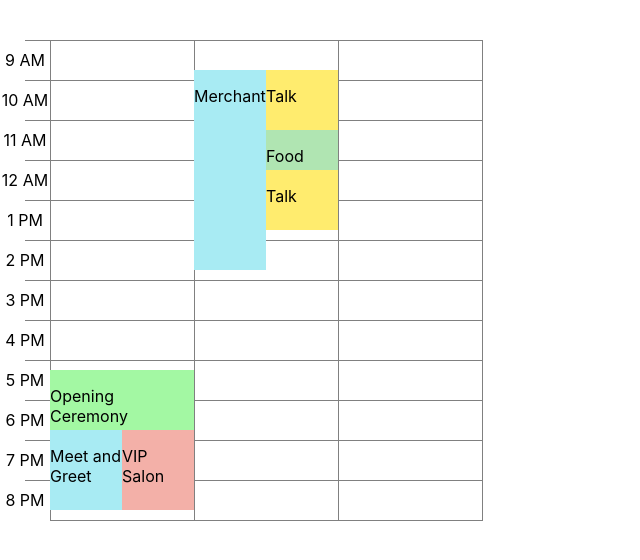
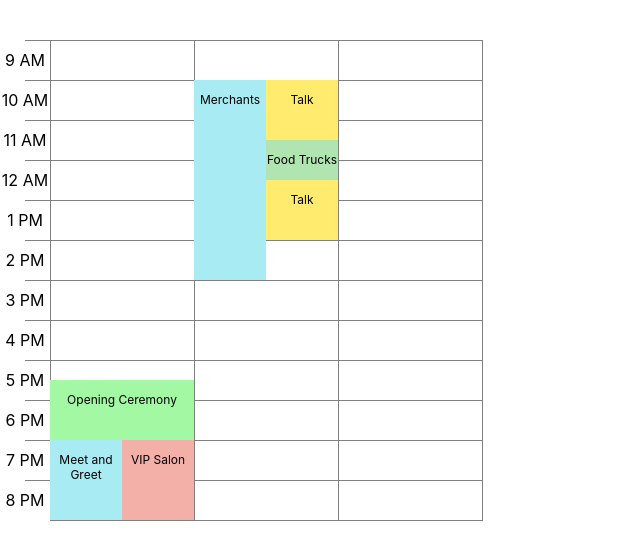
Before and after one commit to EmilyLow/convention-mockup, a React (Create React App) app: page / in a window 1280 px wide. Shown: the top 560 px of the page, without its empty margins (0-640 px from the left). Built offline with nearby package versions, Linux system fonts and the light colour scheme.

Commit message:
Tweaked text

```diff
--- a/src/components/Event.js
+++ b/src/components/Event.js
@@ -8,7 +8,7 @@ function Event({details}) {
 
     return(
         <EventStyle details={details}>
-            <p>{details.name}</p>
+            <Label>{details.name}</Label>
         </EventStyle>
     );
 }
@@ -16,8 +16,18 @@ function Event({details}) {
 
 const EventStyle = styled.div`
     grid-column: ${(props) => props.details.startCol} / span ${(props) => props.details.span};
-    grid-row: ${(props) => (props.details.startTime -9) * 4 + 1} / span ${(props) => ((props.details.endTime - props.details.startTime) * 4)};
+    grid-row: ${(props) => (props.details.startTime -9) * 4 + 2} / span ${(props) => ((props.details.endTime - props.details.startTime) * 4)};
     background-color: ${(props) => props.details.color};
+
+    display: flex;
+    justify-content: center;
+
+`;
+
+const Label = styled.p`
+  font-size: 12px;
+  text-align: center;
+
 `;
 
 export default Event;
```
